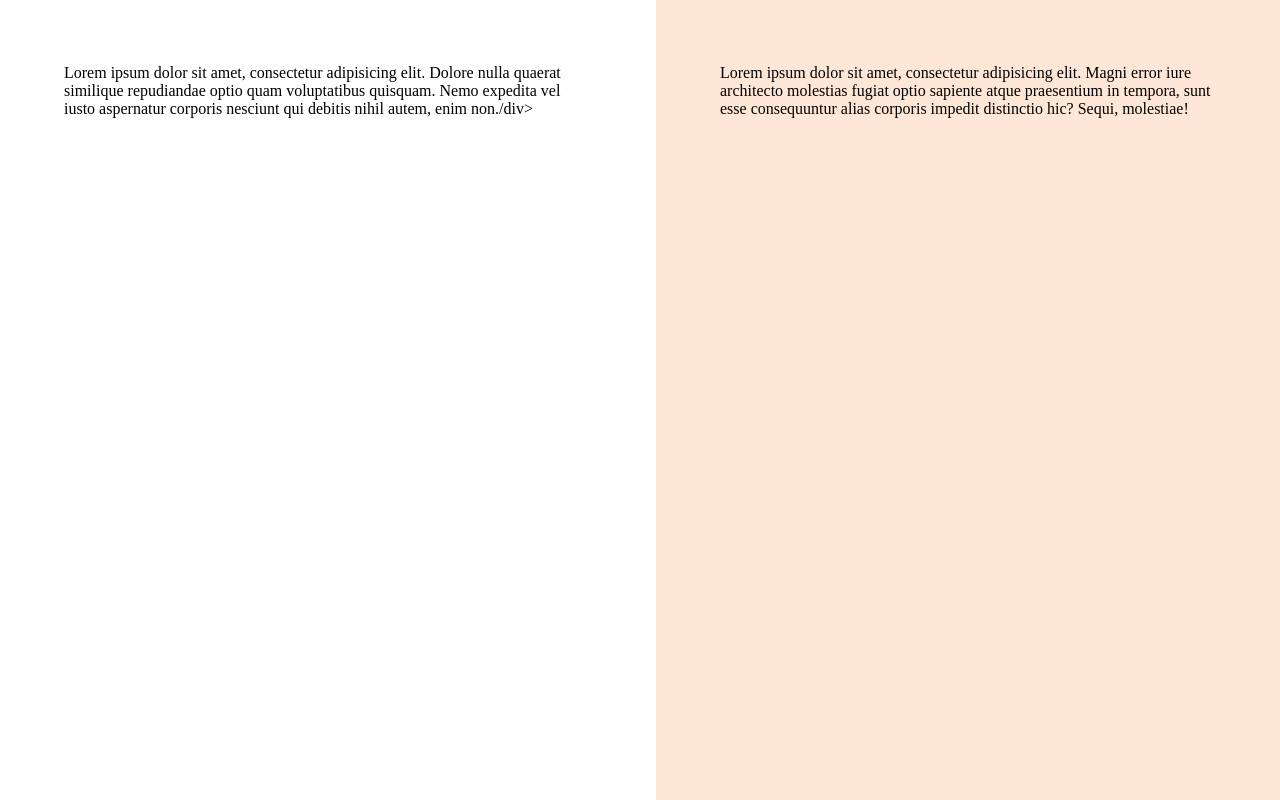
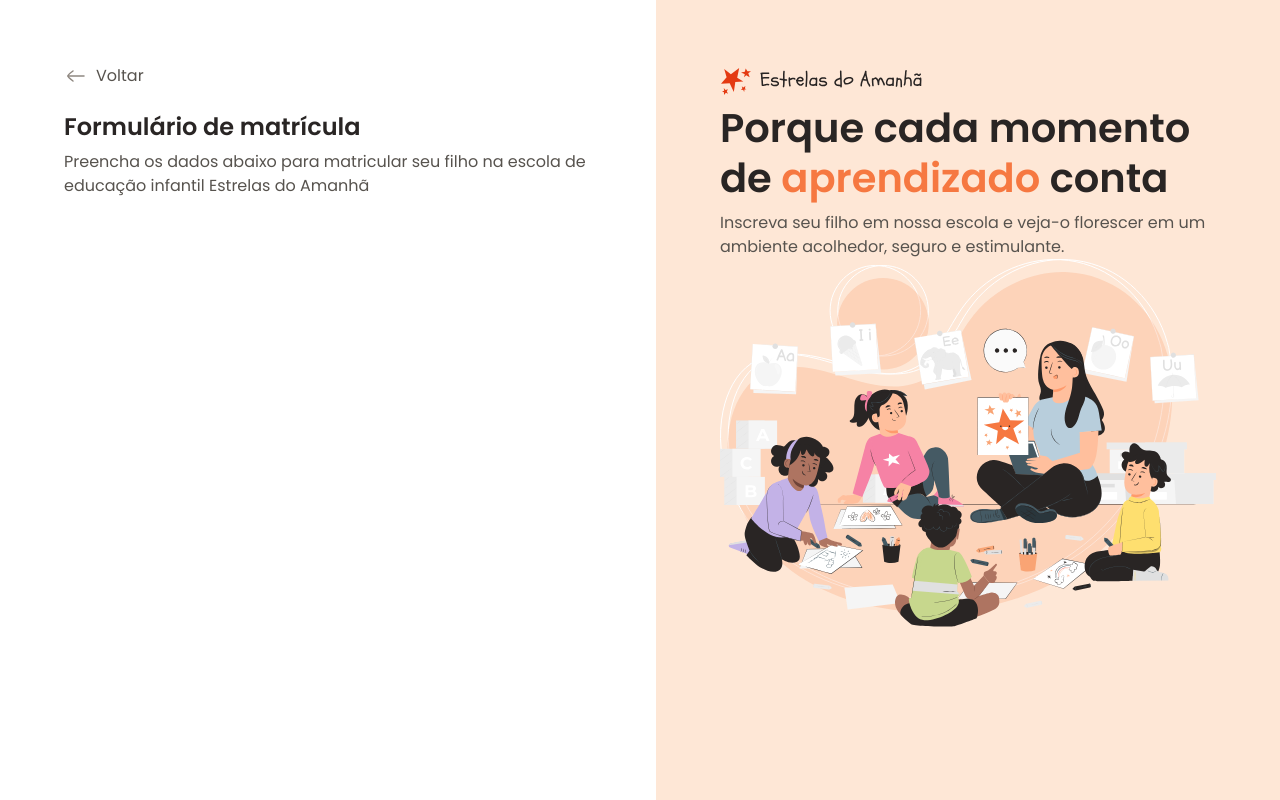
Before and after one commit to wellmota/new-studant-form, a plain HTML site: page index.html in a window 1280 px wide. Drawn offline with Linux system fonts and the light colour scheme.

Commit message:
Update layout and styles for the registration form page

```diff
--- a/index.html
+++ b/index.html
@@ -1,5 +1,6 @@
 <!DOCTYPE html>
 <html lang="en">
+
 <head>
   <meta charset="UTF-8">
   <meta name="viewport" content="width=device-width, initial-scale=1.0">
@@ -7,14 +8,31 @@
   <title>Estrelas da Manhã</title>
   <link rel="stylesheet" href="styles/index.css">
 </head>
+
 <body>
   <div id="app">
     <main>
-      <div class="main-container">Lorem ipsum dolor sit amet, consectetur adipisicing elit. Dolore nulla quaerat similique repudiandae optio quam voluptatibus quisquam. Nemo expedita vel iusto aspernatur corporis nesciunt qui debitis nihil autem, enim non./div>
+      <div class="main-container">
+        <div class="back">
+          <img src="./assets/icons/arrow-left-02.svg" alt="
+          ícone de voltar">
+          <span>Voltar</span>
+        </div>
+        <h1>Formulário de matrícula</h1>
+        <p>Preencha os dados abaixo para matricular seu filho na escola de educação infantil Estrelas do Amanhã</p>
+      </div>
     </main>
     <aside>
-      <div class="aside-container">Lorem ipsum dolor sit amet, consectetur adipisicing elit. Magni error iure architecto molestias fugiat optio sapiente atque praesentium in tempora, sunt esse consequuntur alias corporis impedit distinctio hic? Sequi, molestiae!</div>
+      <div class="aside-container">
+        <header>
+          <img src="assets/logo.svg" alt="Logo Estrelas do amanhã">
+          <h2>Porque cada momento de <span>aprendizado</span> conta</h2>
+          <p>Inscreva seu filho em nossa escola e veja-o florescer em um ambiente acolhedor, seguro e estimulante.</p>
+        </header>
+        <img src="assets/images/Illustration.svg" alt="ilustração de uma professora com crianças ao lado">
+      </div>
     </aside>
   </div>
 </body>
+
 </html>
--- a/styles/global.css
+++ b/styles/global.css
@@ -30,5 +30,16 @@
 }
 
 body {
-  overflow: hidden ;
+  overflow: hidden;
+  font: var(--text);
+  color: var(--text-secondary);
 }
+
+h1,h2{
+  color: var(--text-primary);
+}
+
+img{
+  max-width: 100%;
+  height: auto;
+}
--- a/styles/layout.css
+++ b/styles/layout.css
@@ -12,6 +12,17 @@
     max-width: 33rem;
     margin-left: 0;
   }
+  & .back {
+    display: flex;
+    align-items: center;
+    gap: .5rem;
+    margin-bottom: 1.5rem;
+  }
+
+  & h1 {
+    font: 600 1.5rem/1.25 var(--font-family);
+    margin-bottom: .5rem;
+  }
 }
 
 
@@ -21,5 +32,16 @@
   & .aside-container{
     max-width: 33rem;
     margin-right: 0;
+    & > img {
+      margin-bottom: 2rem;
+    }
+  }
+
+  & h2{
+    font:600 2.5rem/1.25 var(--font-family);
+    margin-bottom: .5rem;
+    & span{
+      color: var(--text-highlight);
+    }
   }
 }
```
Also changed, not shown: assets/logo.svg (added).
